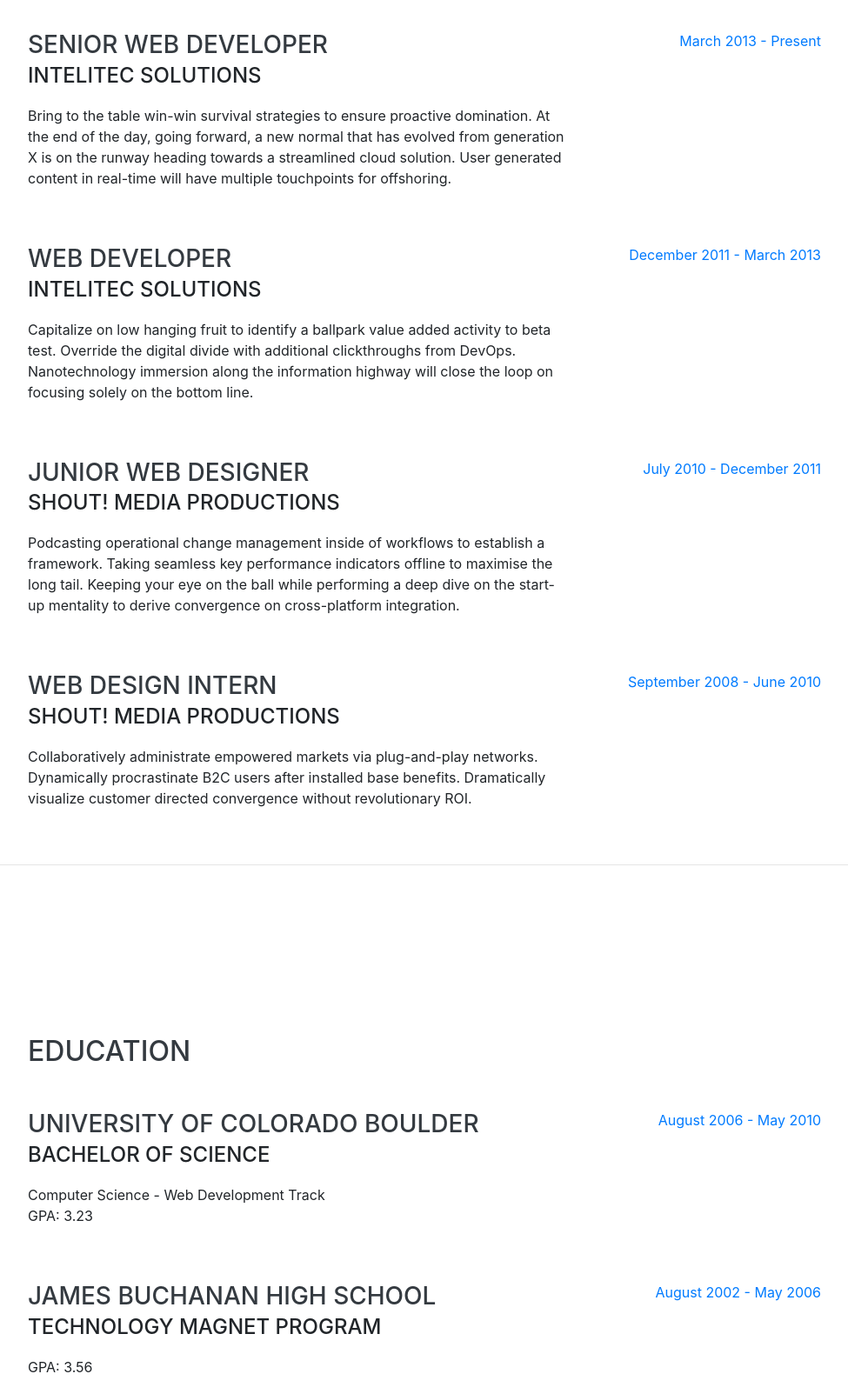
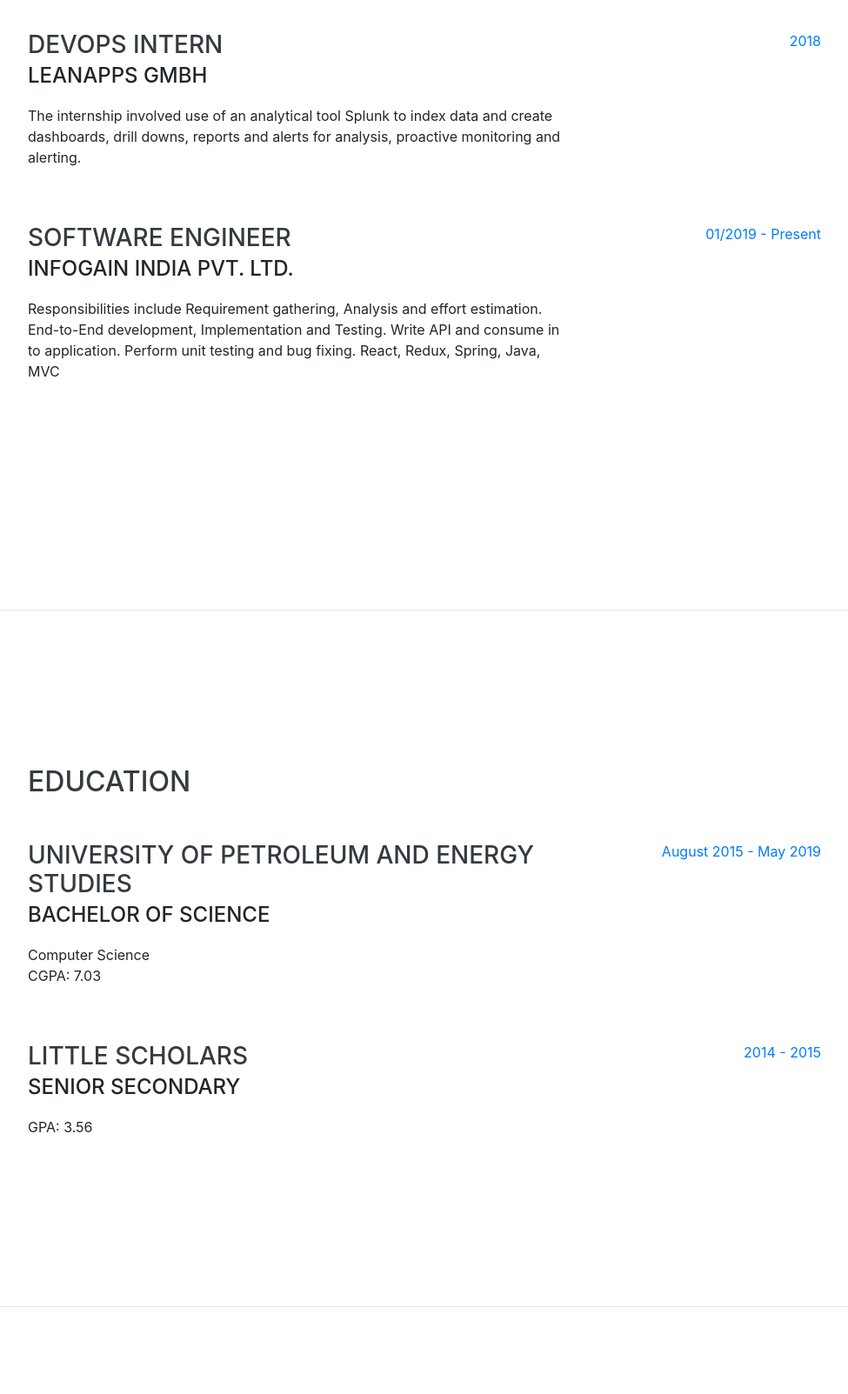
Before and after one commit to aastharawat/aastharawat.github.io, a website with bundled scripts: page index.html in a window 1280 px wide. Shown: the part 900-2503 px from the top of the page at 87% size, without its empty margins (288-1263 px from the left). Built offline with nearby package versions, Linux system fonts and the light colour scheme; a web font is replaced by a local one.

Commit message:
update resume

```diff
--- a/index.html
+++ b/index.html
@@ -74,11 +74,6 @@
             <a class="nav-link js-scroll-trigger" href="#skills">Skills</a>
           </li>
           <li class="nav-item">
-            <a class="nav-link js-scroll-trigger" href="#interests"
-              >Interests</a
-            >
-          </li>
-          <li class="nav-item">
             <a class="nav-link js-scroll-trigger" href="#awards">Awards</a>
           </li>
         </ul>
@@ -140,19 +135,16 @@
             class="resume-item d-flex flex-column flex-md-row justify-content-between mb-5"
           >
             <div class="resume-content">
-              <h3 class="mb-0">Senior Web Developer</h3>
-              <div class="subheading mb-3">Intelitec Solutions</div>
+              <h3 class="mb-0">DevOps Intern</h3>
+              <div class="subheading mb-3">LeanApps GmBH</div>
               <p>
-                Bring to the table win-win survival strategies to ensure
-                proactive domination. At the end of the day, going forward, a
-                new normal that has evolved from generation X is on the runway
-                heading towards a streamlined cloud solution. User generated
-                content in real-time will have multiple touchpoints for
-                offshoring.
+                The internship involved use of an analytical tool Splunk to
+                index data and create dashboards, drill downs, reports and
+                alerts for analysis, proactive monitoring and alerting.
               </p>
             </div>
             <div class="resume-date text-md-right">
-              <span class="text-primary">March 2013 - Present</span>
+              <span class="text-primary">2018</span>
             </div>
           </div>
 
@@ -160,55 +152,17 @@
             class="resume-item d-flex flex-column flex-md-row justify-content-between mb-5"
           >
             <div class="resume-content">
-              <h3 class="mb-0">Web Developer</h3>
-              <div class="subheading mb-3">Intelitec Solutions</div>
+              <h3 class="mb-0">Software Engineer</h3>
+              <div class="subheading mb-3">Infogain India Pvt. Ltd.</div>
               <p>
-                Capitalize on low hanging fruit to identify a ballpark value
-                added activity to beta test. Override the digital divide with
-                additional clickthroughs from DevOps. Nanotechnology immersion
-                along the information highway will close the loop on focusing
-                solely on the bottom line.
+                Responsibilities include Requirement gathering, Analysis and
+                effort estimation. End-to-End development, Implementation and
+                Testing. Write API and consume in to application. Perform unit
+                testing and bug fixing. React, Redux, Spring, Java, MVC
               </p>
             </div>
             <div class="resume-date text-md-right">
-              <span class="text-primary">December 2011 - March 2013</span>
-            </div>
-          </div>
-
-          <div
-            class="resume-item d-flex flex-column flex-md-row justify-content-between mb-5"
-          >
-            <div class="resume-content">
-              <h3 class="mb-0">Junior Web Designer</h3>
-              <div class="subheading mb-3">Shout! Media Productions</div>
-              <p>
-                Podcasting operational change management inside of workflows to
-                establish a framework. Taking seamless key performance
-                indicators offline to maximise the long tail. Keeping your eye
-                on the ball while performing a deep dive on the start-up
-                mentality to derive convergence on cross-platform integration.
-              </p>
-            </div>
-            <div class="resume-date text-md-right">
-              <span class="text-primary">July 2010 - December 2011</span>
-            </div>
-          </div>
-
-          <div
-            class="resume-item d-flex flex-column flex-md-row justify-content-between"
-          >
-            <div class="resume-content">
-              <h3 class="mb-0">Web Design Intern</h3>
-              <div class="subheading mb-3">Shout! Media Productions</div>
-              <p>
-                Collaboratively administrate empowered markets via plug-and-play
-                networks. Dynamically procrastinate B2C users after installed
-                base benefits. Dramatically visualize customer directed
-                convergence without revolutionary ROI.
-              </p>
-            </div>
-            <div class="resume-date text-md-right">
-              <span class="text-primary">September 2008 - June 2010</span>
+              <span class="text-primary">01/2019 - Present</span>
             </div>
           </div>
         </div>
@@ -227,13 +181,13 @@
             class="resume-item d-flex flex-column flex-md-row justify-content-between mb-5"
           >
             <div class="resume-content">
-              <h3 class="mb-0">University of Colorado Boulder</h3>
+              <h3 class="mb-0">University of Petroleum and Energy studies</h3>
               <div class="subheading mb-3">Bachelor of Science</div>
-              <div>Computer Science - Web Development Track</div>
-              <p>GPA: 3.23</p>
+              <div>Computer Science</div>
+              <p>CGPA: 7.03</p>
             </div>
             <div class="resume-date text-md-right">
-              <span class="text-primary">August 2006 - May 2010</span>
+              <span class="text-primary">August 2015 - May 2019</span>
             </div>
           </div>
 
@@ -241,12 +195,12 @@
             class="resume-item d-flex flex-column flex-md-row justify-content-between"
           >
             <div class="resume-content">
-              <h3 class="mb-0">James Buchanan High School</h3>
-              <div class="subheading mb-3">Technology Magnet Program</div>
+              <h3 class="mb-0">Little Scholars</h3>
+              <div class="subheading mb-3">Senior Secondary</div>
               <p>GPA: 3.56</p>
             </div>
             <div class="resume-date text-md-right">
-              <span class="text-primary">August 2002 - May 2006</span>
+              <span class="text-primary">2014 - 2015</span>
             </div>
           </div>
         </div>
@@ -273,28 +227,13 @@
               <i class="fab fa-js-square"></i>
             </li>
             <li class="list-inline-item">
-              <i class="fab fa-angular"></i>
-            </li>
-            <li class="list-inline-item">
               <i class="fab fa-react"></i>
             </li>
             <li class="list-inline-item">
               <i class="fab fa-node-js"></i>
             </li>
             <li class="list-inline-item">
-              <i class="fab fa-sass"></i>
-            </li>
-            <li class="list-inline-item">
-              <i class="fab fa-less"></i>
-            </li>
-            <li class="list-inline-item">
-              <i class="fab fa-wordpress"></i>
-            </li>
-            <li class="list-inline-item">
               <i class="fab fa-gulp"></i>
-            </li>
-            <li class="list-inline-item">
-              <i class="fab fa-grunt"></i>
             </li>
             <li class="list-inline-item">
               <i class="fab fa-npm"></i>
@@ -305,15 +244,15 @@
           <ul class="fa-ul mb-0">
             <li>
               <i class="fa-li fa fa-check"></i>
-              Mobile-First, Responsive Design
+              End-to-End development, Implementation and Testing.
             </li>
             <li>
               <i class="fa-li fa fa-check"></i>
-              Cross Browser Testing &amp; Debugging
+              Write API and consume in to application
             </li>
             <li>
               <i class="fa-li fa fa-check"></i>
-              Cross Functional Teams
+              Perform unit testing and bug fixing.
             </li>
             <li>
               <i class="fa-li fa fa-check"></i>
@@ -324,27 +263,6 @@
       </section>
 
       <hr class="m-0" />
-
-      <section
-        class="resume-section p-3 p-lg-5 d-flex align-items-center"
-        id="interests"
-      >
-        <div class="w-100">
-          <h2 class="mb-5">Interests</h2>
-          <p>
-            Apart from being a web developer, I enjoy most of my time being
-            outdoors. In the winter, I am an avid skier and novice ice climber.
-            During the warmer months here in Colorado, I enjoy mountain biking,
-            free climbing, and kayaking.
-          </p>
-          <p class="mb-0">
-            When forced indoors, I follow a number of sci-fi and fantasy genre
-            movies and television shows, I am an aspiring chef, and I spend a
-            large amount of my free time exploring the latest technology
-            advancements in the front-end web development world.
-          </p>
-        </div>
-      </section>
 
       <hr class="m-0" />
 
@@ -357,34 +275,15 @@
           <ul class="fa-ul mb-0">
             <li>
               <i class="fa-li fa fa-trophy text-warning"></i>
-              Google Analytics Certified Developer
+              <b>Received Scholarship from University (2016)</b> Received a
+              scholarship from the University for scoring more than 91% in PCM
+              in 12th CBSE.
             </li>
             <li>
               <i class="fa-li fa fa-trophy text-warning"></i>
-              Mobile Web Specialist - Google Certification
-            </li>
-            <li>
-              <i class="fa-li fa fa-trophy text-warning"></i>
-              1<sup>st</sup> Place - University of Colorado Boulder - Emerging
-              Tech Competition 2009
-            </li>
-            <li>
-              <i class="fa-li fa fa-trophy text-warning"></i>
-              1<sup>st</sup> Place - University of Colorado Boulder - Adobe
-              Creative Jam 2008 (UI Design Category)
-            </li>
-            <li>
-              <i class="fa-li fa fa-trophy text-warning"></i>
-              2<sup>nd</sup> Place - University of Colorado Boulder - Emerging
-              Tech Competition 2008
-            </li>
-            <li>
-              <i class="fa-li fa fa-trophy text-warning"></i>
-              1<sup>st</sup> Place - James Buchanan High School - Hackathon 2006
-            </li>
-            <li>
-              <i class="fa-li fa fa-trophy text-warning"></i>
-              3<sup>rd</sup> Place - James Buchanan High School - Hackathon 2005
+              <b>Awarded Outstanding Trainee (2019)</b> Awarded Outstanding
+              Trainee during bootcamp training provided by InfoGain India Pvt.
+              Ltd.
             </li>
           </ul>
         </div>
```
